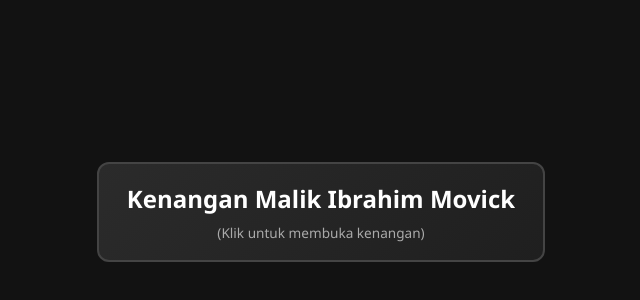
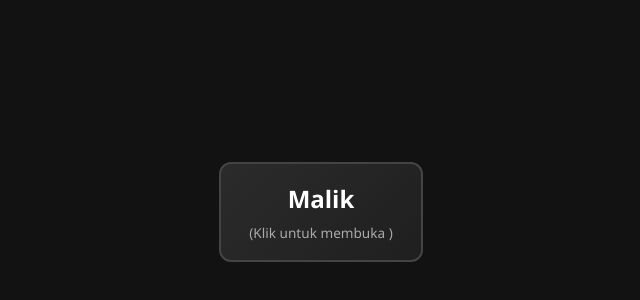
Before and after one commit to Fatrokets23/yahaaaaaa, a plain HTML site: page index.html in a window 1280 px wide. Shown: the part 188-488 px from the top of the page, without its empty margins (319-959 px from the left). Drawn offline with Linux system fonts and the light colour scheme.

Commit message:
Update title and label text in index.html

```diff
--- a/index.html
+++ b/index.html
@@ -3,7 +3,7 @@
 <head>
   <meta charset="UTF-8">
   <meta name="viewport" content="width=device-width, initial-scale=1.0">
-  <title>Kenangan Malik Ibrahim Movick</title>
+  <title>Surat cinta Buat Malik Ibrahimmovick</title>
   <style>
     * {
       box-sizing: border-box;
@@ -136,8 +136,8 @@
 
     <!-- Teks utama yang bisa diklik -->
     <label for="kejutan-toggle" class="tombol-kenangan">
-      Kenangan Malik Ibrahim Movick
-      <span class="petunjuk">(Klik untuk membuka kenangan)</span>
+      Malik
+      <span class="petunjuk">(Klik untuk membuka )</span>
     </label>
 
     <!-- Konten yang muncul setelah diklik -->
```
